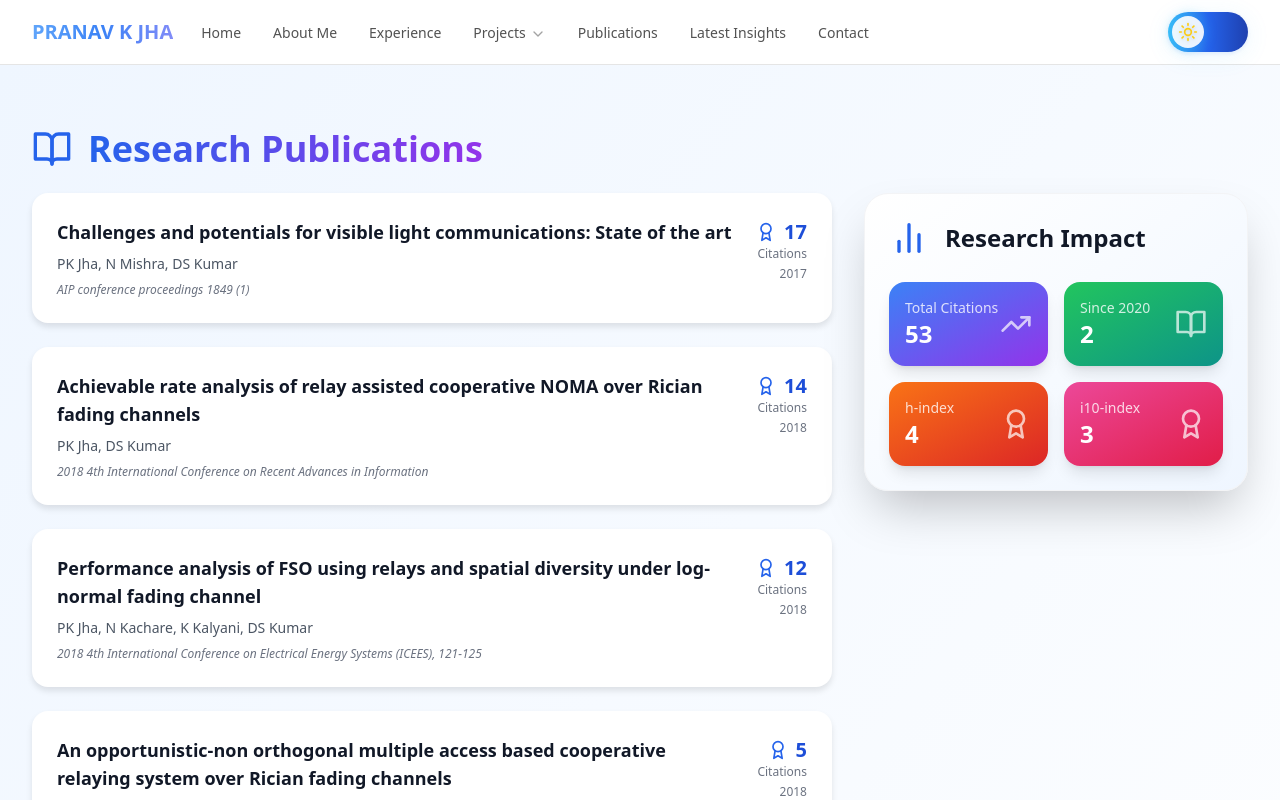
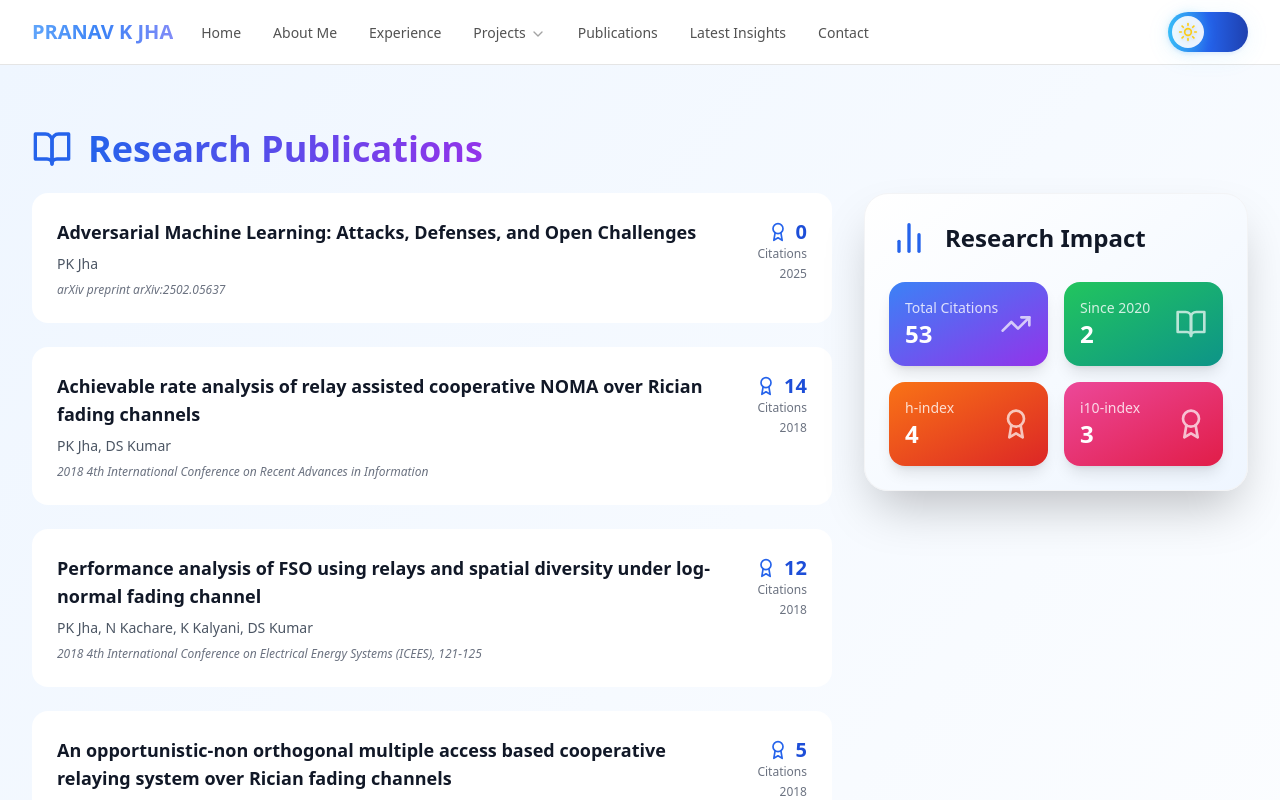
Before and after one commit to Idsl-group/idsl-group.github.io, a Next.js app: page /publications in a window 1280 px wide. Shown: the top 800 px of the page. Built offline with nearby package versions, Linux system fonts and the light colour scheme.

Commit message:
updated publications

```diff
--- a/app/(pages)/publications/page.tsx
+++ b/app/(pages)/publications/page.tsx
@@ -1,6 +1,6 @@
 "use client";
 
-import React, { useState, useMemo } from "react";
+import React, { useState, useMemo, useCallback } from "react";
 import { motion, AnimatePresence } from "framer-motion";
 import { BookOpenIcon, AwardIcon, GraduationCap } from "lucide-react";
 import resume from "@/data/resume";
@@ -19,7 +19,7 @@ const PublicationCard: React.FC<{
   publication: Publication;
   isSelected: boolean;
   onSelect: () => void;
-}> = ({ publication, isSelected, onSelect }) => {
+}> = React.memo(({ publication, isSelected, onSelect }) => {
   return (
     <motion.div
       layout
@@ -27,14 +27,10 @@ const PublicationCard: React.FC<{
       animate={{
         opacity: 1,
         scale: isSelected ? 1.02 : 1,
-        boxShadow: isSelected
-          ? "0 10px 25px rgba(0, 0, 255, 0.1)"
-          : "0 4px 6px rgba(0, 0, 0, 0.1)",
       }}
       transition={{
-        duration: 0.3,
-        type: "spring",
-        stiffness: 300,
+        type: "tween",
+        duration: 0.2,
       }}
       onClick={onSelect}
       className={`
@@ -46,7 +42,7 @@ const PublicationCard: React.FC<{
         space-y-4
         border
         transition-all
-        duration-300
+        duration-200
         ${
           isSelected
             ? "border-blue-200 dark:border-blue-700 shadow-lg"
@@ -120,21 +116,27 @@ const PublicationCard: React.FC<{
       )}
     </motion.div>
   );
-};
+});
 
 export default function PublicationsPage() {
   const [selectedPublication, setSelectedPublication] =
     useState<Publication | null>(null);
 
-  const handlePublicationSelect = (publication: Publication) => {
-    setSelectedPublication(
-      selectedPublication === publication ? null : publication
+  const handlePublicationSelect = useCallback((publication: Publication) => {
+    setSelectedPublication((current) =>
+      current === publication ? null : publication
     );
-  };
+  }, []);
+
+  const sortedPublications = useMemo(
+    () =>
+      [...resume.publications].sort((a, b) => (b.year || 0) - (a.year || 0)),
+    [resume.publications]
+  );
 
   const publicationCards = useMemo(
     () =>
-      resume.publications.map((publication) => (
+      sortedPublications.map((publication) => (
         <PublicationCard
           key={publication.title}
           publication={publication}
@@ -142,7 +144,7 @@ export default function PublicationsPage() {
           onSelect={() => handlePublicationSelect(publication)}
         />
       )),
-    [resume.publications, selectedPublication, handlePublicationSelect]
+    [sortedPublications, selectedPublication, handlePublicationSelect]
   );
 
   return (
```
